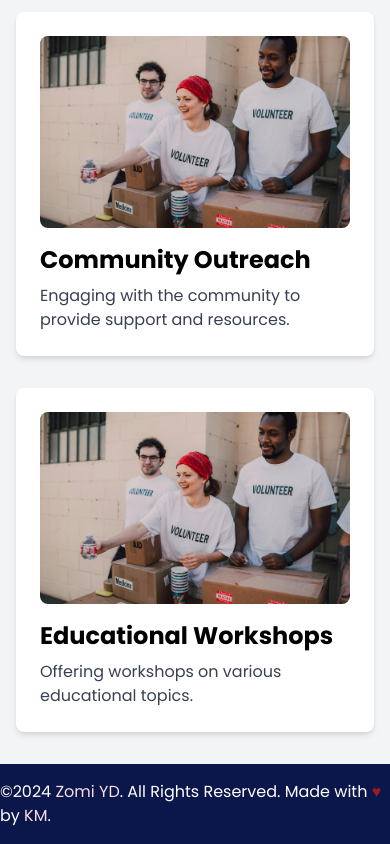
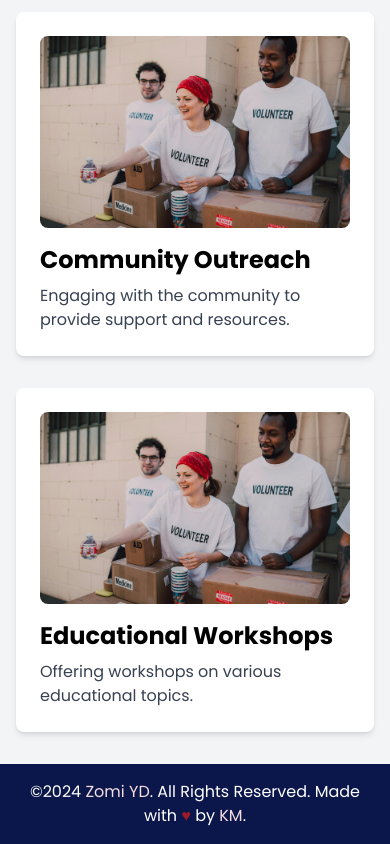
Before and after one commit to kmung/zomiyd, a Next.js app: page / in a window 390 px wide. Shown: the part 3286-4130 px from the top of the page. Built offline with nearby package versions, Linux system fonts and the light colour scheme.

Commit message:
center footer content on small screens

```diff
--- a/app/components/Footer.tsx
+++ b/app/components/Footer.tsx
@@ -2,7 +2,7 @@ import Link from "next/link";
 
 function Footer() {
     return (
-        <footer className='bg-blue-primary text-white py-4 flex flex-col md:flex-row justify-center items-center space-y-2 md:space-y-0 md:space-x-2'>
+        <footer className='bg-blue-primary text-white py-4 px-4 flex flex-col md:flex-row justify-center items-center text-center space-y-2 md:space-y-0 md:space-x-2'>
             <p>©2024
                 <Link href='/' className='text-pink-secondary hover:text-pink-primary'> Zomi YD</Link>.&nbsp;All Rights Reserved. Made with <span className='text-red'>&hearts;</span> by
                 <a href='https://kmung.github.io/' target='_blank' rel='noreferrer nofollow' className='text-pink-secondary hover:text-pink-primary'>&nbsp;KM</a>&#46;
```
